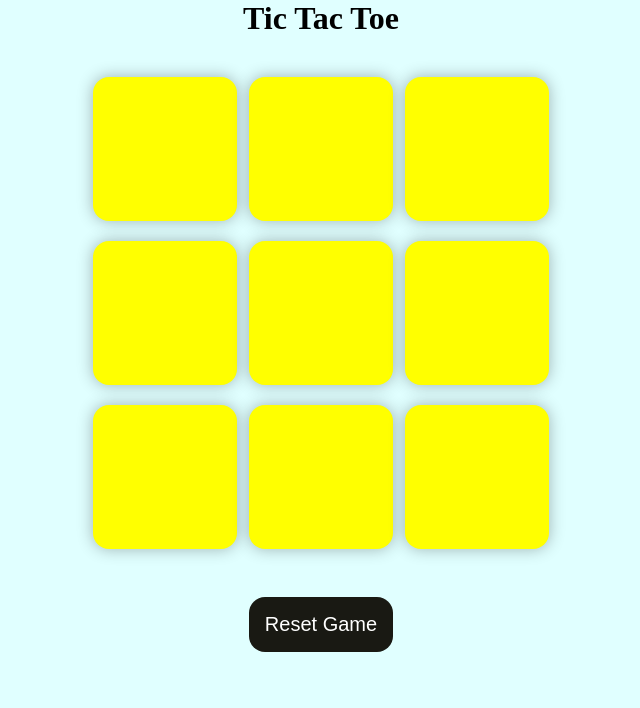
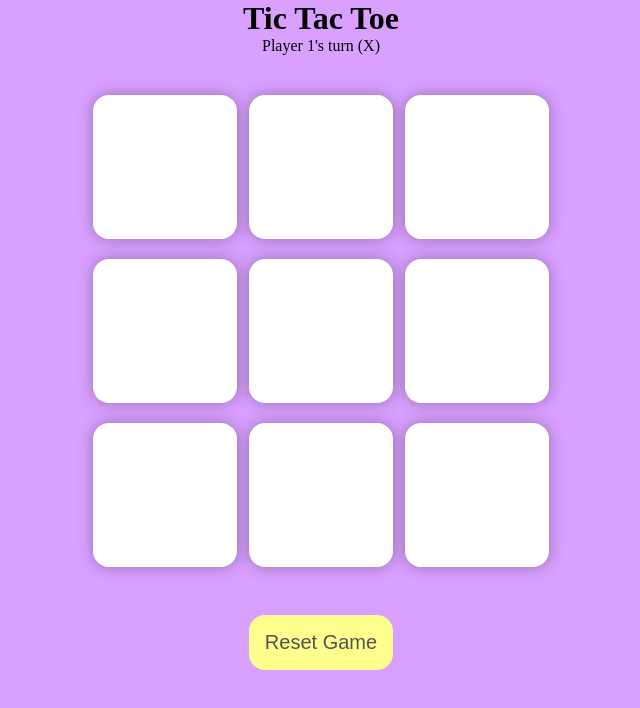
Before and after one commit to TheRazorbill/Project--Tic-Tac-Toe, a plain HTML site: page index.html in a window 1280 px wide. Both pictures are taken after a click on the button "Reset Game". Shown: the whole page, without its empty margins (319-959 px from the left). Drawn offline with Linux system fonts and the light colour scheme.

Commit message:
feat: complete game life cycle with reset functionality and listener cleanup

```diff
--- a/index.html
+++ b/index.html
@@ -13,19 +13,21 @@
     </div>
     <main>
         <h1>Tic Tac Toe</h1>
-        <div class="container">
-            <div class="game">
-                <button class="box"></button>
-                <button class="box"></button>
-                <button class="box"></button>
-                <button class="box"></button>
-                <button class="box"></button>
-                <button class="box"></button>
-                <button class="box"></button>
-                <button class="box"></button>
-                <button class="box"></button>
-            </div>
-        </div>
+        <div id="status"></div>
+
+<div class="container">
+    <div class="game">
+        <button class="box" data-index="0"></button>
+        <button class="box" data-index="1"></button>
+        <button class="box" data-index="2"></button>
+        <button class="box" data-index="3"></button>
+        <button class="box" data-index="4"></button>
+        <button class="box" data-index="5"></button>
+        <button class="box" data-index="6"></button>
+        <button class="box" data-index="7"></button>
+        <button class="box" data-index="8"></button>
+    </div>
+</div>
         <button id="reset">Reset Game</button>
     </main>
     <script src="script.js"></script>
--- a/script.js
+++ b/script.js
@@ -1,5 +1,11 @@
 const Gameboard = (() => {
   let board = ["", "", "", "", "", "", "", "", ""];
+
+  const reset = () => {
+    for (let i = 0; i < board.length; i++) {
+      board[i] = "";
+    }
+  };
 
   const getBoard = () => board;
 
@@ -11,7 +17,7 @@ const Gameboard = (() => {
     return false;
   };
 
-  return { getBoard, setField };
+  return { getBoard, setField, reset };
 })();
 
 const player = (name, marker) => {
@@ -35,6 +41,11 @@ const gameController = (() => {
     [0, 4, 8],
     [2, 4, 6],
   ];
+  const reset = () => {
+    round = 0;
+    Gameboard.reset();
+  };
+
   function checkWinner() {
     const board = Gameboard.getBoard();
 
@@ -69,12 +80,72 @@ function checkWinner() {
     if (moveSuccessful) {
       round++;
       const result = checkWinner();
-      if(result !== null){
-        console.log(result)
+      if (result !== null) {
+        console.log(result);
       }
       return true;
     }
     return false;
   };
-  return { playRound, getCurrentPlayer };
+  return { playRound, getCurrentPlayer, checkWinner, reset };
 })();
+
+const displayController = (() => {
+  const cells = document.querySelectorAll(".box");
+  const statusDiv = document.getElementById("status");
+  const resetBtn = document.getElementById("reset");
+  const updateBoard = () => {
+    const board = Gameboard.getBoard();
+    cells.forEach((cell, index) => {
+      cell.textContent = board[index];
+    });
+  };
+  const handleCellClick = (event) => {
+    const index = parseInt(event.target.dataset.index);
+    const moveMade = gameController.playRound(index);
+    if (moveMade) {
+      updateBoard();
+      const winner = gameController.checkWinner();
+      if (winner) {
+        if (winner === "Empate") {
+          statusDiv.textContent = "It's a draw!";
+        } else {
+          statusDiv.textContent = `${winner} wins!`;
+        }
+        cells.forEach((cell) =>
+          cell.removeEventListener("click", handleCellClick)
+        );
+      } else {
+        const currentPlayer = gameController.getCurrentPlayer();
+        statusDiv.textContent = `${currentPlayer.name}'s turn (${currentPlayer.marker})`;
+      }
+    }
+  };
+  cells.forEach((cell) => {
+    cell.addEventListener("click", handleCellClick);
+  });
+
+  const resetDisplay = () => {
+    gameController.reset();
+
+    updateBoard();
+
+    const currentPlayer = gameController.getCurrentPlayer();
+    statusDiv.textContent = `${currentPlayer.name}'s turn (${currentPlayer.marker})`;
+
+    cells.forEach((cell) => {
+      cell.removeEventListener("click", handleCellClick);
+      cell.addEventListener("click", handleCellClick);
+    });
+  };
+
+  resetBtn.addEventListener("click", resetDisplay);
+
+  const init = () => {
+    const currentPlayer = gameController.getCurrentPlayer();
+    statusDiv.textContent = `${currentPlayer.name}'s turn (${currentPlayer.marker})`;
+  };
+  return { init };
+})();
+
+displayController.init();
--- a/style.css
+++ b/style.css
@@ -9,7 +9,7 @@
   padding: 0;
 }
 body {
-  background-color: lightcyan;
+  background-color: rgb(217, 160, 255);
   text-align: center;
 }
 .container {
@@ -34,18 +34,18 @@ body {
   box-shadow: 0 0 1rem rgba(0, 0, 0, 0.3);
   font-size: 8vmin;
   color: red;
-  background-color: yellow;
+  background-color: rgb(255, 255, 255);
 }
 #reset {
   padding: 1rem;
   font-size: 1.25rem;
-  background: #191913;
-  color: white;
+  background: #fefe8d;
+  color: rgb(84, 84, 84);
   border-radius: 1rem;
   border: none;
 }
 .box:hover {
-  background-color: chocolate;
+  background-color: rgb(241, 241, 241);
 }
 #new-btn {
   padding: 1rem;
```
Lines whose indentation alone changed are shown as unchanged.
